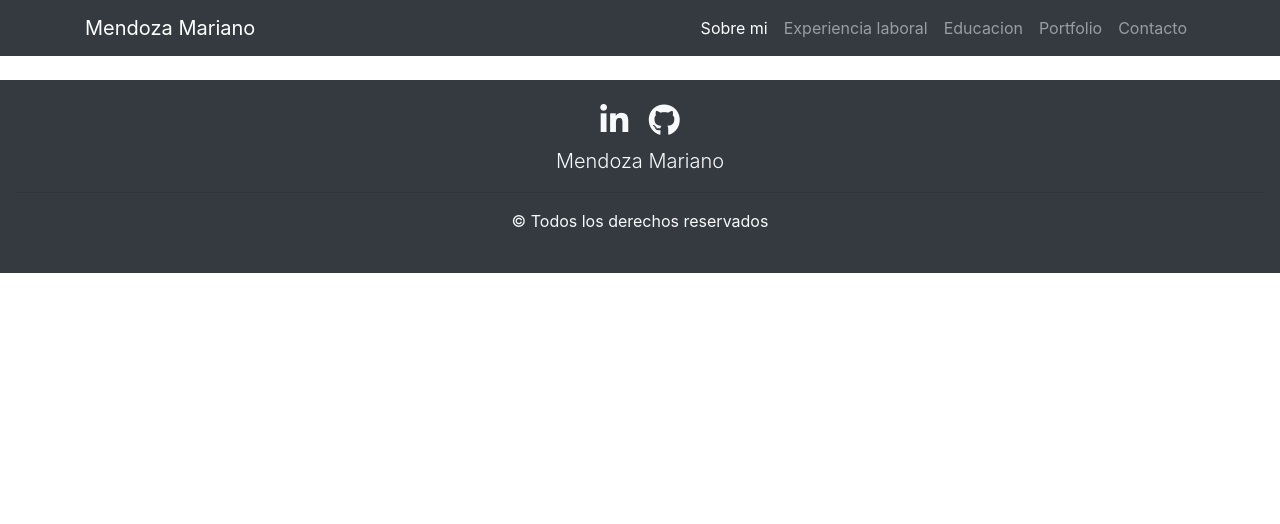
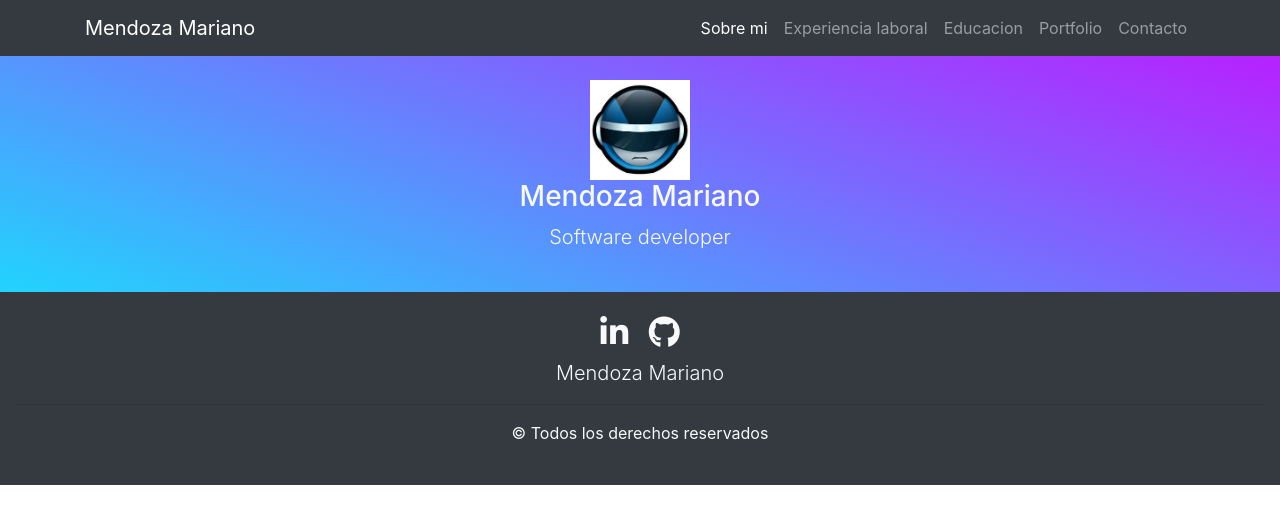
Before and after one commit to MChanoM/MChanoM.github.io, a plain HTML site: page index.html in a window 1280 px wide. Drawn offline with nearby package versions, Linux system fonts and the light colour scheme.

Commit message:
Se agrego el banner principal con un avatar

```diff
--- a/css/style.css
+++ b/css/style.css
@@ -0,0 +1,9 @@
+.fondo{
+    background-color: #21D4FD;
+    background-image: linear-gradient(19deg, #21D4FD 0%, #B721FF 100%);
+}
+
+.avatar{
+    width: 100px;
+    height: 100px;
+}
--- a/index.html
+++ b/index.html
@@ -46,12 +46,20 @@
         </nav>
     </header>
 
-    <footer class="bg-dark text-light mt-4 py-4">
+    <section class="fondo text-center text-light py-4">
+        <div class="container">
+            <img src="img/images.jpg" alt="Avatar" class="avatar">
+            <h3> Mendoza Mariano </h3>
+            <p class="lead"> Software developer </p>
+        </div>
+    </section>
+
+    <footer class="bg-dark text-light py-4">
         <div class="container-fluid text-center">
             <i class="fab fa-linkedin-in mx-2 fa-2x"></i>
             <i class="fab fa-github mx-2 fa-2x"></i>
             <p class="lead mt-2"> Mendoza Mariano </p>
-            <hr/>
+            <hr />
             <p> &copy; Todos los derechos reservados </p>
         </div>
     </footer>
```
Also changed, not shown: img/avatar-.jpg (added), img/avatar-2.png (added), img/images.jpg (added).
